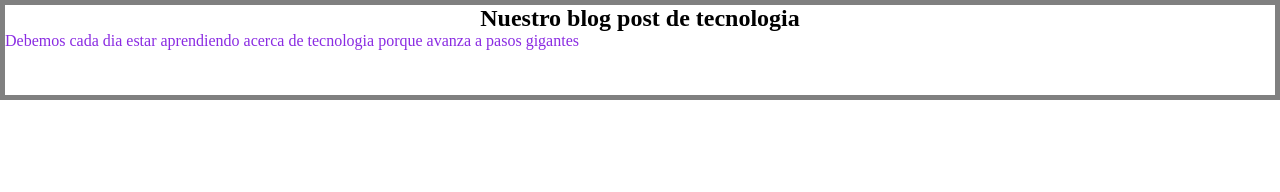
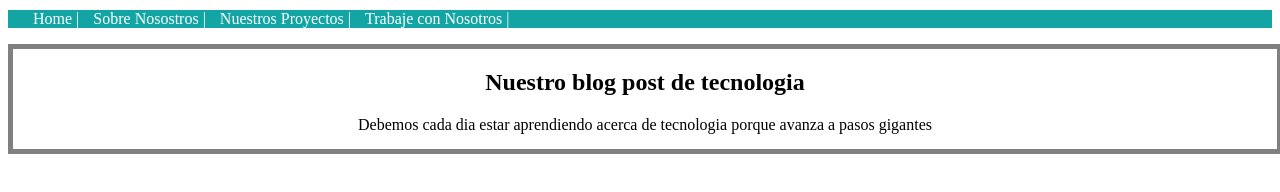
Before and after one commit to jaymar2012/git_Test, a plain HTML site: page index.html in a window 1280 px wide. Drawn offline with Linux system fonts and the light colour scheme.

Commit message:
Se crea la barraNavegacion basica

```diff
--- a/css/style.css
+++ b/css/style.css
@@ -1,8 +1,8 @@
-* {
+/** {
   padding: 0;
   margin: 0;
   box-sizing: border-box;
-}
+}*/
 
 main {
   width: 100%;
@@ -12,6 +12,35 @@ main {
 }
 
 p {
-  color: blueviolet;
+  color: black;
   text-align: left;
+  text-align: center;
 }
+
+.main-nav {
+  margin-top: 10px;
+  list-style: none;
+  padding-left: 20px;
+  background-color: #13a4a4;
+}
+
+.main-nav__item {
+  display: inline-block;
+}
+
+.main-nav__item a {
+  color: white;
+  padding: 5px;
+  border-radius: 3px;
+  text-decoration: none;
+  /*background-color: coral;*/
+}
+
+.main-nav__item a:hover {
+  color: black;
+}
+
+.main-nav__item a::after {
+  content: " | ";
+
+}
--- a/index.html
+++ b/index.html
@@ -8,6 +8,17 @@
   <link rel="stylesheet" href="./css/style.css">
 </head>
 <body>
+  <header>
+    <nav>
+      <ul class="main-nav">
+        <li class="main-nav__item"><a href="">Home</a></li>
+        <li class="main-nav__item"><a href="">Sobre Nosostros</a></li>
+        <li class="main-nav__item"><a href="">Nuestros Proyectos</a></li>
+        <li class="main-nav__item"><a href="">Trabaje con Nosotros</a></li>
+      </ul>
+    </nav>
+  </header>
+
   <main>
     <div class="container">
     <h2>Nuestro blog post de tecnologia</h2>
```
